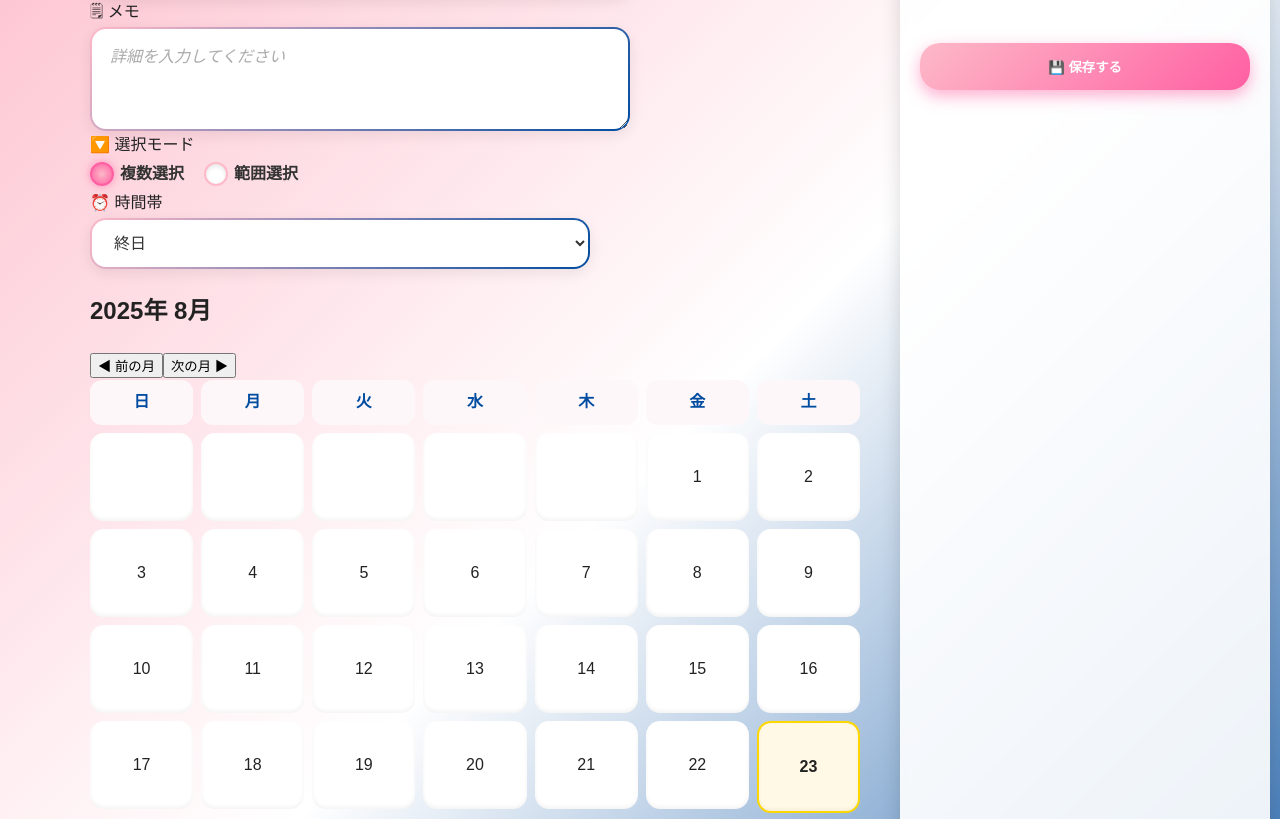
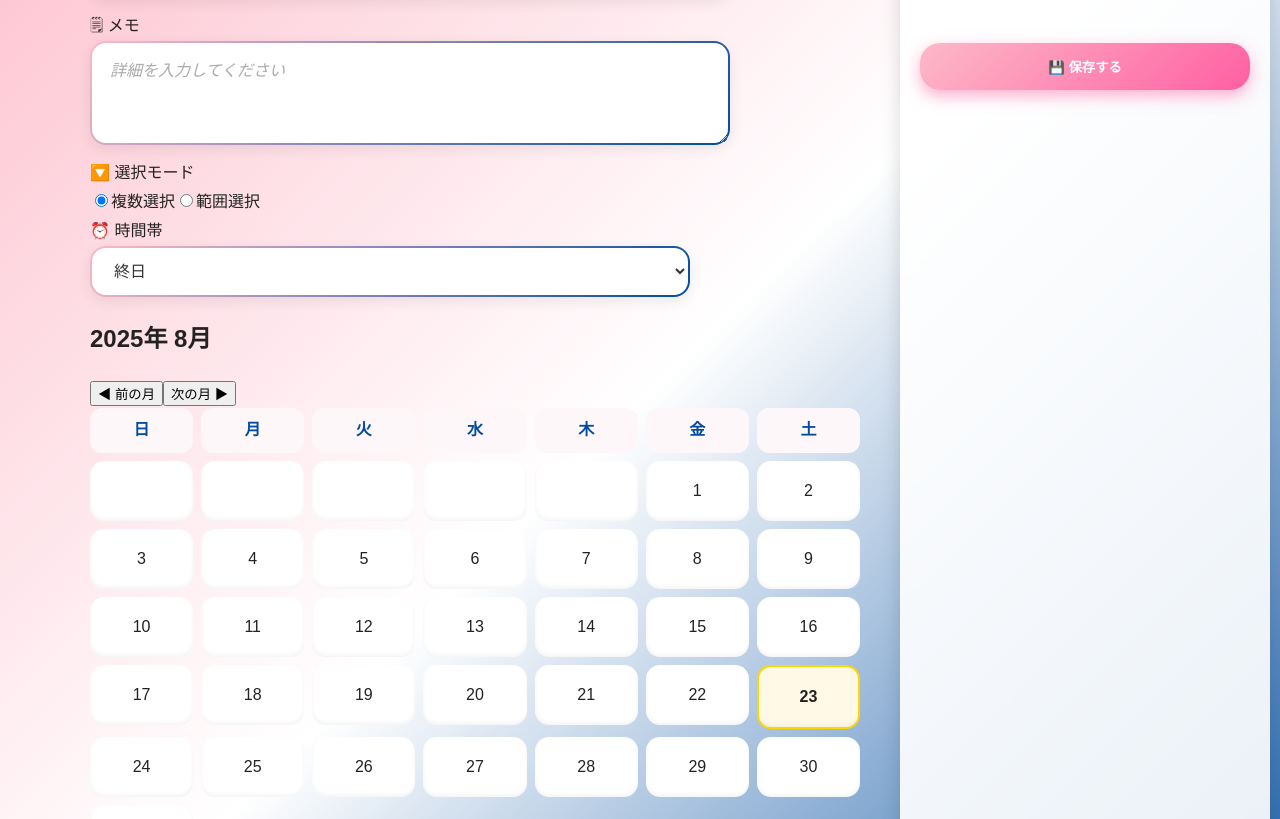
Before and after one commit to kuzyoumike0/milkpop-calendarapp, a React (Create React App) app in the folder frontend/: page /personal in a window 1280 px wide. Shown: the part 289-1108 px from the top of the page. Built offline with nearby package versions, Linux system fonts and the light colour scheme; a web font is replaced by a local one.

Commit message:
Update index.css

```diff
--- a/frontend/src/index.css
+++ b/frontend/src/index.css
@@ -51,8 +51,8 @@ body {
 
 /* === 共通入力フォーム === */
 .input-field {
-  width: 70%;
-  max-width: 500px;
+  width: 100%;
+  max-width: 600px;
   padding: 14px 18px;
   border: 2px solid transparent;
   border-radius: 16px;
@@ -63,8 +63,8 @@ body {
   color: #333;
   box-shadow: 0 4px 14px rgba(0,0,0,0.08);
   transition: all 0.3s ease;
-  margin-left: 0;
   display: block;
+  margin-bottom: 14px; /* 📌 フォーム下に余白 */
 }
 .input-field::placeholder {
   color: #aaa;
@@ -83,55 +83,14 @@ body {
   }
 }
 
-/* ===== ラジオボタン ===== */
-.radio-options {
-  display: flex;
-  gap: 20px;
-}
-.radio-label {
-  position: relative;
-  padding-left: 30px;
-  cursor: pointer;
-  font-weight: bold;
-  color: #333;
-}
-.radio-label input {
-  position: absolute;
-  opacity: 0;
-}
-.custom-radio {
-  position: absolute;
-  top: 2px;
-  left: 0;
-  height: 20px;
-  width: 20px;
-  border-radius: 50%;
-  border: 2px solid #FDB9C8;
-  background: #fff;
-  transition: 0.3s;
-  box-shadow: inset 0 2px 4px rgba(0,0,0,0.1);
-}
-.radio-label input:checked ~ .custom-radio {
-  background: radial-gradient(circle, #FDB9C8, #ff5fa2);
-  border-color: #ff5fa2;
-  box-shadow: 0 0 8px rgba(255,95,162,0.6);
-}
-
 /* ===== 登録済み日程カード ===== */
 .schedule-card {
   background: rgba(255,255,255,0.9);
   border-radius: 20px;
   padding: 16px 20px;
   margin-bottom: 14px;
-  display: flex;
-  justify-content: space-between;
-  align-items: center;
+  position: relative;
   box-shadow: 0 6px 14px rgba(0,0,0,0.1);
-  transition: 0.25s ease;
-}
-.schedule-card:hover {
-  transform: translateX(6px);
-  box-shadow: 0 8px 22px rgba(0,0,0,0.25);
 }
 .schedule-title {
   font-weight: bold;
@@ -171,7 +130,7 @@ body {
   box-shadow: 0 10px 24px rgba(0,0,0,0.35);
 }
 
-/* ===== 投票用プルダウン ===== */
+/* ===== プルダウン ===== */
 .vote-select {
   border: 2px solid #FDB9C8;
   border-radius: 14px;
@@ -182,15 +141,6 @@ body {
 .vote-select:focus {
   border-color: #004CA0;
   box-shadow: 0 0 10px rgba(0,76,160,0.35);
-}
-
-/* ===== 投票結果リスト ===== */
-.vote-results {
-  background: #f9f9f9;
-  border-radius: 14px;
-  padding: 12px;
-  margin-top: 8px;
-  box-shadow: inset 0 2px 6px rgba(0,0,0,0.1);
 }
 
 /* ===== ヘッダー ===== */
@@ -279,28 +229,6 @@ body {
   transform: scale(1.05);
 }
 
-/* ===== トップページロゴ ===== */
-.top-logo {
-  display: block;
-  margin: 2rem auto;
-  width: 90%;
-  max-width: 1040px;
-  height: auto;
-  border-radius: 20px;
-  box-shadow: 0 12px 24px rgba(0,0,0,0.25);
-  transition: transform 0.3s ease, box-shadow 0.3s ease;
-}
-.top-logo:hover {
-  transform: scale(1.05);
-  box-shadow: 0 16px 32px rgba(0,0,0,0.35);
-}
-@media (max-width: 600px) {
-  .top-logo {
-    max-width: 340px;
-    width: 85%;
-  }
-}
-
 /* ===== レイアウト ===== */
 .register-layout {
   display: flex;
@@ -339,141 +267,53 @@ body {
   }
 }
 
-/* ===== react-calendar (MilkPOPカスタム) ===== */
-.react-calendar {
-  background: #fff;
-  border-radius: 28px;
-  padding: 20px;
-  box-shadow: 0 6px 20px rgba(0,0,0,0.25);
-  margin-top: 20px;
-  font-family: 'M PLUS Rounded 1c', sans-serif;
+/* ===== カレンダー ===== */
+.custom-calendar {
+  display: grid !important;
+  grid-template-columns: repeat(7, 1fr) !important;
+  gap: 8px !important;
 }
-.react-calendar__navigation {
-  margin-bottom: 12px;
-}
-.react-calendar__navigation button {
-  background: linear-gradient(135deg, #FDB9C8, #ff5fa2);
-  color: #fff;
-  font-weight: bold;
-  padding: 8px 14px;
-  border-radius: 12px;
-  border: none;
-  cursor: pointer;
-  transition: all 0.3s;
-  box-shadow: 0 4px 12px rgba(0,0,0,0.2);
-}
-.react-calendar__navigation button:hover {
-  background: linear-gradient(135deg, #004CA0, #0066ff);
-  transform: scale(1.05);
-}
-.react-calendar__month-view__weekdays {
+.calendar-day-header {
   font-weight: bold;
   text-align: center;
-  margin-bottom: 8px;
+  padding: 8px;
+  background: #fdf7fa;
+  border-radius: 12px;
   color: #004CA0;
 }
-.react-calendar__tile {
-  padding: 14px;
+.calendar-cell {
+  display: flex;
+  align-items: center;
+  justify-content: center;
+  height: 60px;
   border-radius: 14px;
   text-align: center;
   cursor: pointer;
   background: #fff;
   transition: all 0.3s;
   box-shadow: inset 0 -2px 4px rgba(0,0,0,0.05);
-  font-size: 1rem;
 }
-.react-calendar__tile:hover {
+.calendar-cell:hover {
   background: #fde4ec;
   transform: scale(1.07);
 }
-.react-calendar__tile--now {
+.calendar-cell.today {
   border: 2px solid gold;
   background: #fff9e6;
   font-weight: bold;
 }
-.react-calendar__tile--active {
-  background: linear-gradient(135deg, #004CA0, #0066ff) !important;
-  color: #fff !important;
-  font-weight: bold;
-  box-shadow: 0 4px 14px rgba(0,0,0,0.35);
-}
-.react-calendar__tile--range {
-  background: #FDB9C8;
+.calendar-cell.selected {
+  background: linear-gradient(135deg, #004CA0, #0066ff);
   color: #fff;
-  border-radius: 12px;
   font-weight: bold;
 }
-/* 祝日 */
-.react-calendar .holiday {
-  background: linear-gradient(135deg, #FDB9C8, #ff5fa2) !important;
-  color: #fff !important;
+.calendar-cell.holiday {
+  background: linear-gradient(135deg, #FDB9C8, #ff5fa2);
+  color: #fff;
   font-weight: bold;
 }
-/* ===== カレンダーレスポンシブ ===== */
-@media (max-width: 600px) {
-  .react-calendar {
-    padding: 10px;
-    border-radius: 16px;
-  }
-  .react-calendar__tile {
-    padding: 10px;
-    font-size: 0.85rem;
-  }
-}
-/* ===== 強制グリッド指定 (Tailwindに負けないように) ===== */
-.custom-calendar {
-  display: grid !important;
-  grid-template-columns: repeat(7, 1fr) !important;
-  gap: 8px !important;
-}
 
-.calendar-day-header {
-  font-weight: bold !important;
-  text-align: center !important;
-  padding: 8px !important;
-  background: #fdf7fa !important;
-  border-radius: 12px !important;
-  color: #004CA0 !important;
-}
-
-.calendar-cell {
-  display: flex !important;
-  align-items: center !important;
-  justify-content: center !important;
-  height: 60px !important;
-  padding: 14px !important;
-  border-radius: 14px !important;
-  text-align: center !important;
-  cursor: pointer !important;
-  background: #fff !important;
-  transition: all 0.3s !important;
-  box-shadow: inset 0 -2px 4px rgba(0,0,0,0.05) !important;
-}
-
-.calendar-cell:hover {
-  background: #fde4ec !important;
-  transform: scale(1.07) !important;
-}
-
-.calendar-cell.today {
-  border: 2px solid gold !important;
-  background: #fff9e6 !important;
-  font-weight: bold !important;
-}
-
-.calendar-cell.selected {
-  background: linear-gradient(135deg, #004CA0, #0066ff) !important;
-  color: #fff !important;
-  font-weight: bold !important;
-  box-shadow: 0 4px 14px rgba(0,0,0,0.35) !important;
-}
-
-.calendar-cell.holiday {
-  background: linear-gradient(135deg, #FDB9C8, #ff5fa2) !important;
-  color: #fff !important;
-  font-weight: bold !important;
-}
-/* お洒落ナビゲーションボタン */
+/* ===== お洒落ナビゲーションボタン ===== */
 .nav-btn {
   background: linear-gradient(135deg, #FDB9C8, #ff5fa2);
   color: #fff;
@@ -482,7 +322,7 @@ body {
   border-radius: 50%;
   border: none;
   cursor: pointer;
-  transition: all 0.3s;
+  transition: 0.3s;
   box-shadow: 0 4px 12px rgba(0,0,0,0.2);
 }
 .nav-btn:hover {
@@ -490,7 +330,7 @@ body {
   transform: scale(1.15);
 }
 
-/* 削除ボタン */
+/* ===== 削除ボタン ===== */
 .delete-btn {
   background: transparent;
   border: none;
```
